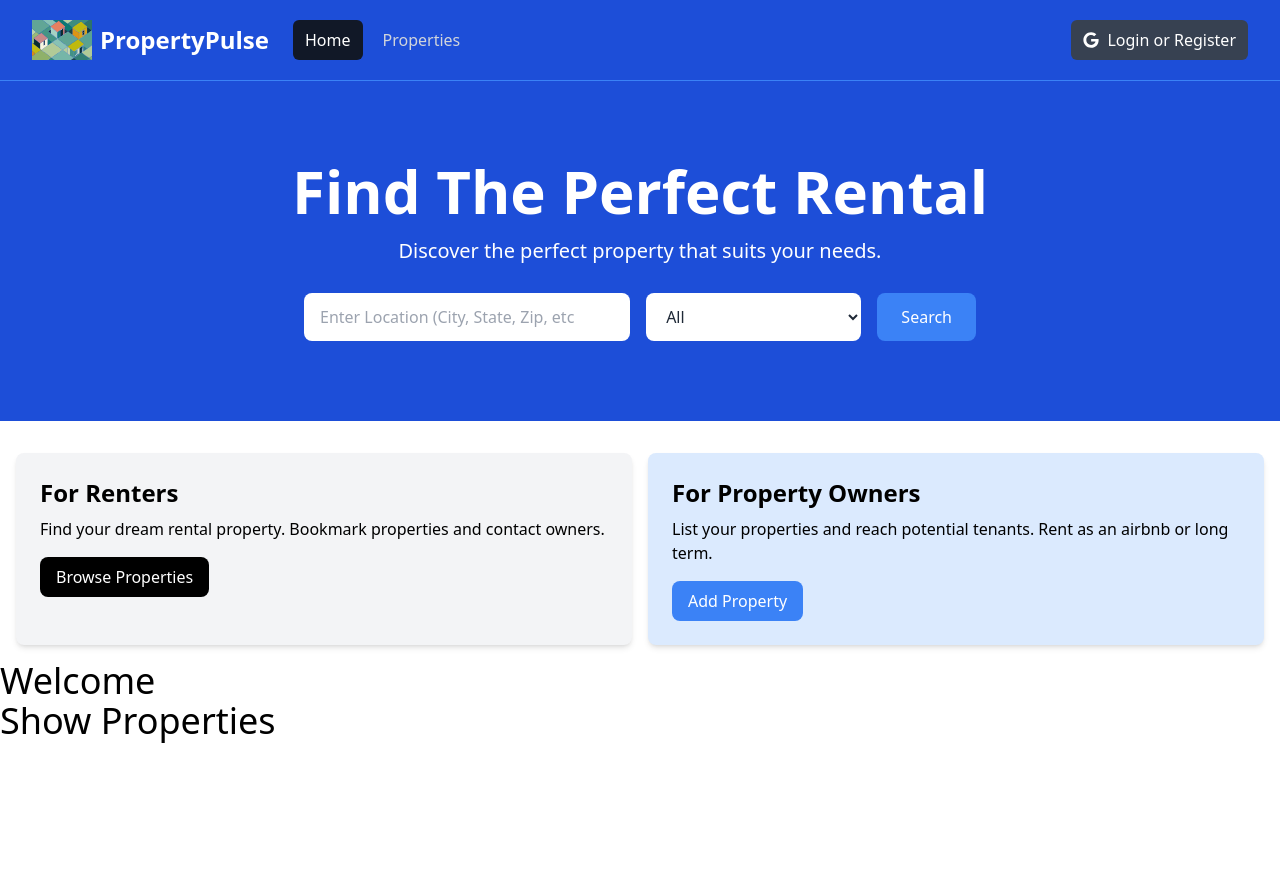
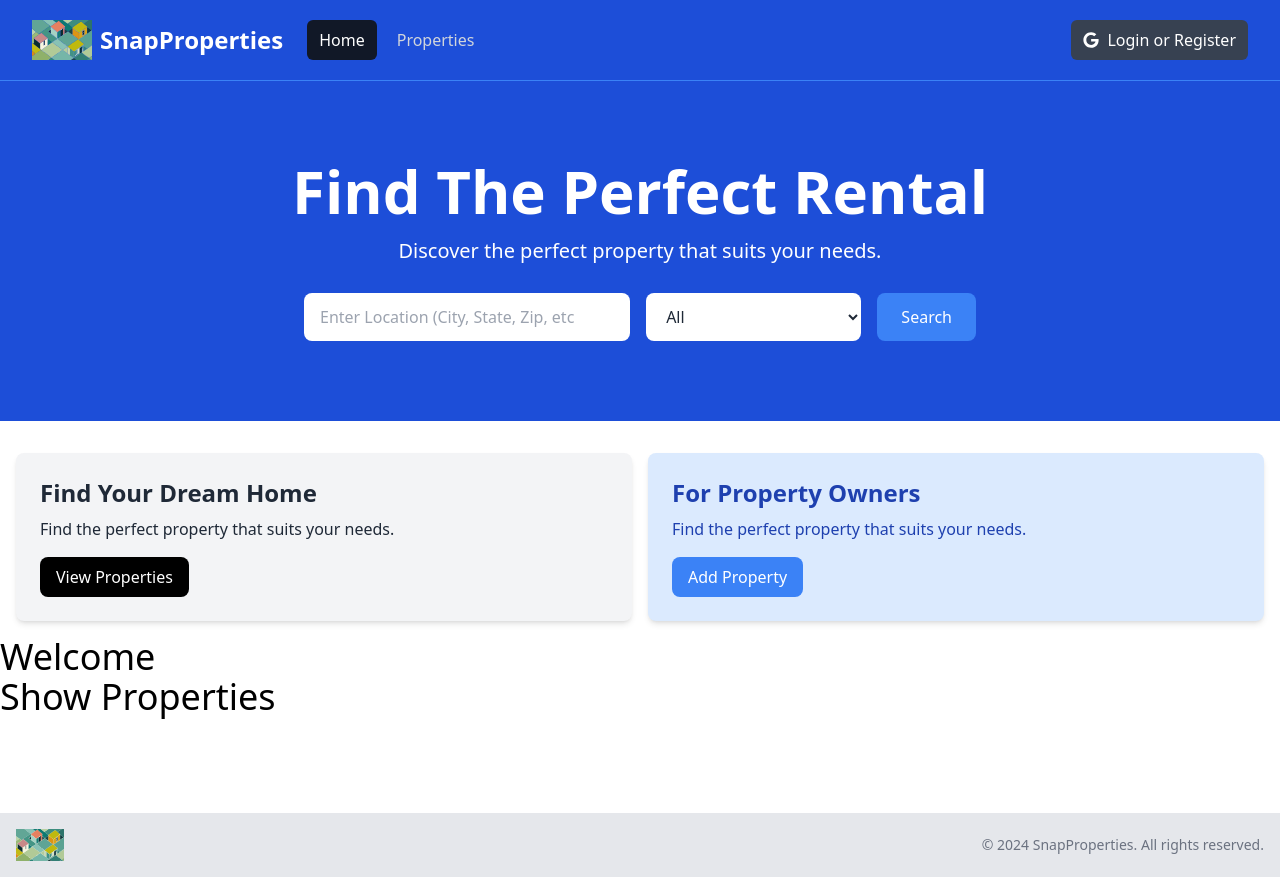
Before and after one commit to Vamonosraza/property, a Next.js app: page / in a window 1280 px wide. Before the commit the page ends 800 px from the top, so only its background shows below. Built offline with nearby package versions, Linux system fonts and the light colour scheme.

Commit message:
feat: Add Footer component and update layout
Navbar working.
Added Hero Section

```diff
--- a/app/layout.jsx
+++ b/app/layout.jsx
@@ -1,6 +1,7 @@
 import React from 'react'
 import '@/assets/styles/globals.css'
 import Navbar from '@/components/Navbar'
+import Footer from '@/components/Footer'
 
 export const metadata ={
     title:'Property Management System',
@@ -14,6 +15,7 @@ const MainLayout = ({children}) => {
         <body>
             <Navbar />
             <main>{children}</main>
+            <Footer />
         </body>
     </html>
   )
--- /dev/null
+++ b/components/Footer.jsx
@@ -0,0 +1,35 @@
+import React from 'react'
+import Link from 'next/link'
+import Image from 'next/image'
+import logo from '@/assets/images/logo.svg'
+
+const Footer = () => {
+    const currentYear = new Date().getFullYear()
+
+    return (
+        <footer className="bg-gray-200 py-4 mt-24">
+        <div
+            className="container mx-auto flex flex-col md:flex-row items-center justify-between px-4"
+        >
+            <div className="mb-4 md:mb-0">
+            <Image src={logo} alt="Logo" className="h-8 w-auto" />
+            </div>
+            <div
+            className="flex flex-wrap justify-center md:justify-start mb-4 md:mb-0"
+            >
+            <ul className="flex space-x-4">
+                {/* <li><Link href="/properties">Properties</Link></li> */}
+                {/* <li><Link href="/terms.html">Terms of Service</Link></li> */}
+            </ul>
+            </div>
+            <div>
+            <p className="text-sm text-gray-500 mt-2 md:mt-0">
+                &copy; {currentYear} SnapProperties. All rights reserved.
+            </p>
+            </div>
+        </div>
+        </footer>
+    )
+}
+
+export default Footer
--- a/components/InforBox.jsx
+++ b/components/InfoBox.jsx
@@ -1,11 +1,13 @@
 import React from 'react'
+import Link from 'next/link'
 
-const InforBox = (
+const InfoBox = ({
     heading,
     backgroundColor = 'bg-gray-100',
     textColor = 'text-gray-800',
     buttonInfo,
     children,
+}
 ) => {
 
     return (
@@ -14,14 +16,14 @@ const InforBox = (
                     <p className={`${textColor} mt-2 mb-4`}>
                     {children}
                     </p>
-                    <Link
+                    <a
                     href={buttonInfo.link}
                     className={`inline-block ${buttonInfo.backgroundColor} text-white rounded-lg px-4 py-2 hover:opacity-75`}
                     >
                     {buttonInfo.text}
-                    </Link>
+                    </a>
                 </div>
     )
 }
 
-export default InforBox
+export default InfoBox
--- a/components/InfoBoxes.jsx
+++ b/components/InfoBoxes.jsx
@@ -1,38 +1,33 @@
     import React from "react";
     import Link from "next/link";
-    import InfoBox from "./InforBox"
+    import InfoBox from "./InfoBox"
 
     const InfoBoxes = () => {
     return (
         <section>
         <div className="container-xl lg:container m-auto">
             <div className="grid grid-cols-1 md:grid-cols-2 gap-4 p-4 rounded-lg">
-            <div className="bg-gray-100 p-6 rounded-lg shadow-md">
-                <h2 className="text-2xl font-bold">For Renters</h2>
-                <p className="mt-2 mb-4">
-                Find your dream rental property. Bookmark properties and contact
-                owners.
-                </p>
-                <Link
-                href="/properties.html"
-                className="inline-block bg-black text-white rounded-lg px-4 py-2 hover:bg-gray-700"
-                >
-                Browse Properties
-                </Link>
-            </div>
-            <div className="bg-blue-100 p-6 rounded-lg shadow-md">
-                <h2 className="text-2xl font-bold">For Property Owners</h2>
-                <p className="mt-2 mb-4">
-                List your properties and reach potential tenants. Rent as an
-                airbnb or long term.
-                </p>
-                <Link
-                href="/add-property.html"
-                className="inline-block bg-blue-500 text-white rounded-lg px-4 py-2 hover:bg-blue-600"
-                >
-                Add Property
-                </Link>
-            </div>
+            <InfoBox
+                heading="Find Your Dream Home"
+                backgroundColor="bg-gray-100"
+                buttonInfo={{ text: "View Properties",
+                            link: "/properties",
+                            backgroundColor: "bg-black"}}
+            >
+                Find the perfect property that suits your needs.
+            </InfoBox>
+
+            <InfoBox
+                heading="For Property Owners"
+                backgroundColor="bg-blue-100"
+                textColor="text-blue-800"
+                buttonInfo={{ text: "Add Property",
+                            link: "/properties/add",
+                            backgroundColor: "bg-blue-500"}}
+            >
+                Find the perfect property that suits your needs.
+            </InfoBox>
+
             </div>
         </div>
         </section>
--- a/components/Navbar.jsx
+++ b/components/Navbar.jsx
@@ -61,7 +61,7 @@ const Navbar = () => {
                             />
 
                             <span className="hidden md:block text-white text-2xl font-bold ml-2"
-                            >PropertyPulse</span
+                            >SnapProperties</span
                             >
                         </a>
 
```
